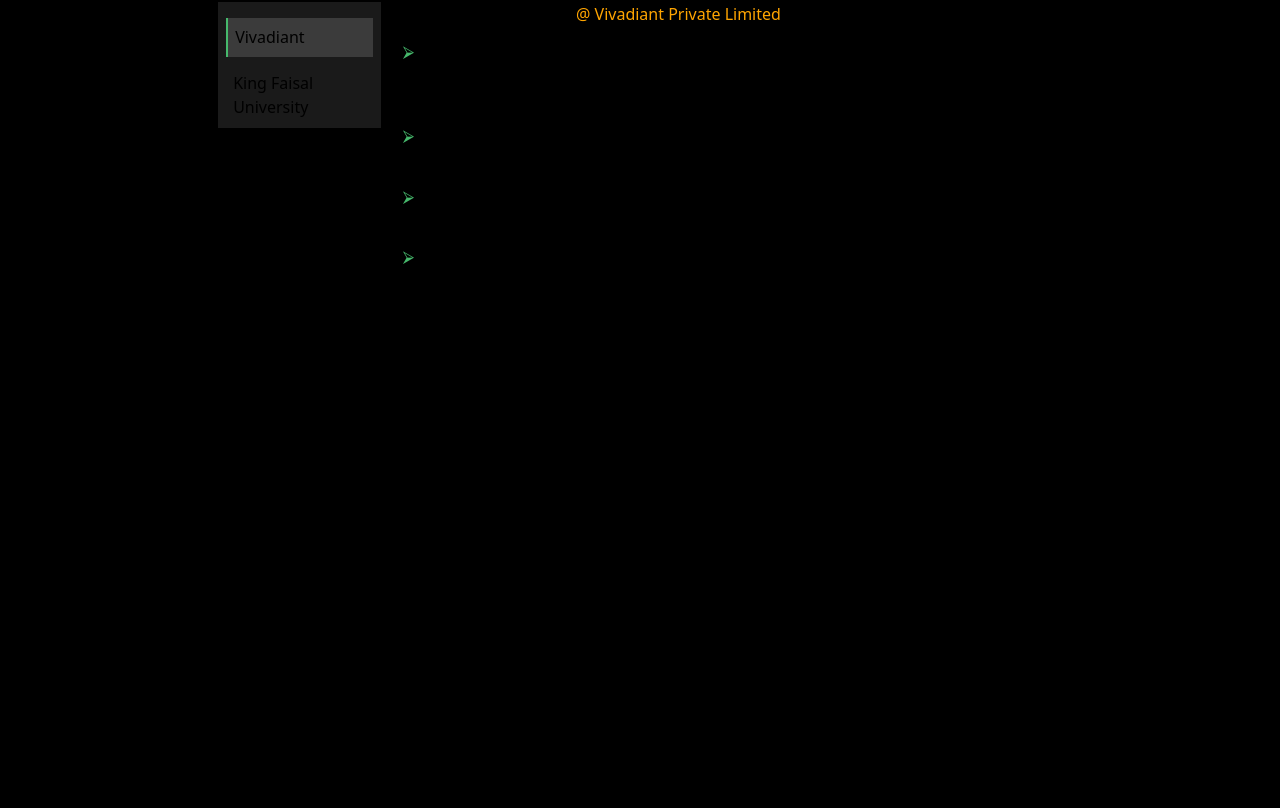
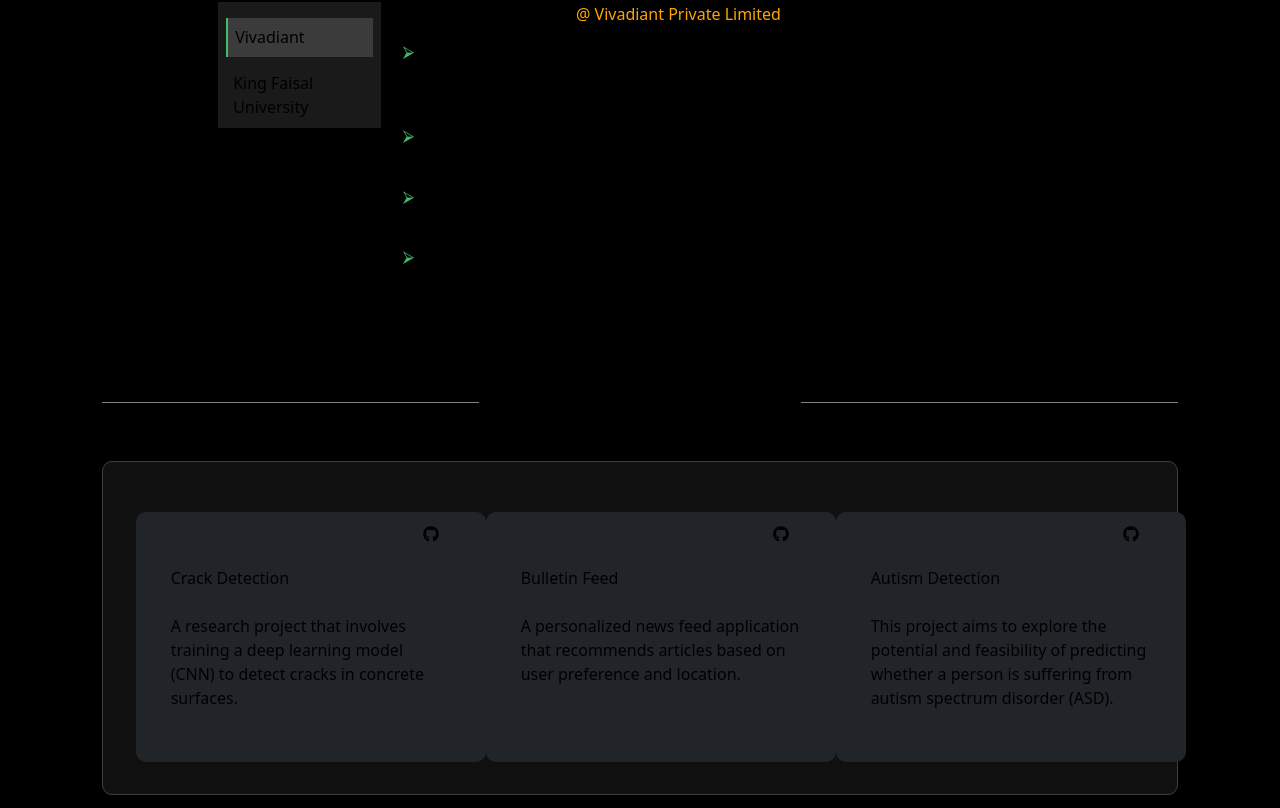
Before and after one commit to siddhant-afk/Portfolio, a React (Vite) app: page / in a window 1280 px wide. Shown: the part 1418-2226 px from the top of the page. Before the commit the page ends 1699 px from the top, so only its background shows below. Built offline with nearby package versions, Linux system fonts and the light colour scheme.

Commit message:
Add Project and Card component.

```diff
--- a/src/App.css
+++ b/src/App.css
@@ -280,3 +280,61 @@
 .exp-content ul li{
   margin-top: 2%;
 }
+
+.projects{
+  margin: 7% 5% 0 5%;
+  padding: 1% 3% 1% 3%;
+
+
+}
+
+.projects-heading{
+  display: grid;
+  grid-template-columns: 35% 30% 35%;
+
+
+}
+.projects-heading hr{
+  margin-top: 5%;
+  height: 1px;
+  background-color: grey;
+  border: none;
+
+}
+
+.project-display{
+  margin: 5% 11% 0 0;;
+  padding: 3% 3% 3% 3%;
+  width: 100%;
+  display: grid;
+  grid-template-columns: auto auto auto;
+  background: #101010;
+
+  backdrop-filter: blur(4.5px);
+  -webkit-backdrop-filter: blur(4.5px);
+  border-radius: 10px;
+  border: 1px solid rgb(63, 62, 62);
+
+}
+
+.card{
+  margin-top: 5%;
+  height: 250px;
+  width: 350px;
+  background-color: #212529;
+  border-radius: 10px;
+  padding-left: 10%;
+  padding-right: 10%;
+  text-align: start;
+}
+
+.github-logo{
+
+  margin-left: 90%;
+  margin-top: 5%;
+}
+
+.github-logo:hover{
+
+  transform : scale(1.1);
+}
--- a/src/App.jsx
+++ b/src/App.jsx
@@ -3,6 +3,7 @@
 import Hero from "./components/Hero";
 import About from "./components/About";
 import Experience from "./components/Experience";
+import Project from "./components/Project";
 function App() {
 
   return (
@@ -12,6 +13,7 @@
       <Hero></Hero>
       <About></About>
       <Experience></Experience>
+      <Project></Project>
     </div>
 
 
--- /dev/null
+++ b/src/components/Card.jsx
@@ -0,0 +1,13 @@
+import { FaGithub } from "react-icons/fa"
+function Card(props){
+
+    return(
+         <div className="card">
+           <a href={props.url}><FaGithub className="text-3xl github-logo"></FaGithub> <br /></a>
+            <h1 className="text-3xl font-bold">{props.title}</h1> <br />
+            <p>{props.description}</p>
+         </div>
+    )
+}
+
+export default Card;
--- /dev/null
+++ b/src/components/Project.jsx
@@ -0,0 +1,50 @@
+import Card from "./Card";
+
+
+
+function Project() {
+
+    const projects = [
+        {
+            title: "Crack Detection",
+            description: "A research project that involves training a deep learning model (CNN) to detect cracks in concrete surfaces.",
+            url : "https://github.com/siddhant-afk/Crack-Detection"
+        },
+        {
+            title: "Bulletin Feed",
+            description: "A personalized news feed application that recommends articles based on user preference and location.",
+            url : "https://github.com/siddhant-afk/Bulletin-Feed"
+        },
+
+        {
+            title: "Autism Detection",
+            description: "This project aims to explore the potential and feasibility of predicting whether a person is suffering from autism spectrum disorder (ASD).",
+            url : "https://github.com/siddhant-afk/Autism-Detection"
+        },
+
+    ]
+
+
+    return (
+        <section className="projects">
+            <div className="projects-heading">
+                <hr />
+                <h1 className="text-center text-2xl font-bold ">Some things I've built</h1>
+                <hr />
+            </div>
+
+            <div className="project-display">
+                {projects.map(project => {
+
+                    return <Card title = {project.title} description = {project.description}></Card>
+
+                })}
+
+
+            </div>
+
+        </section>
+    )
+}
+
+export default Project;
```
